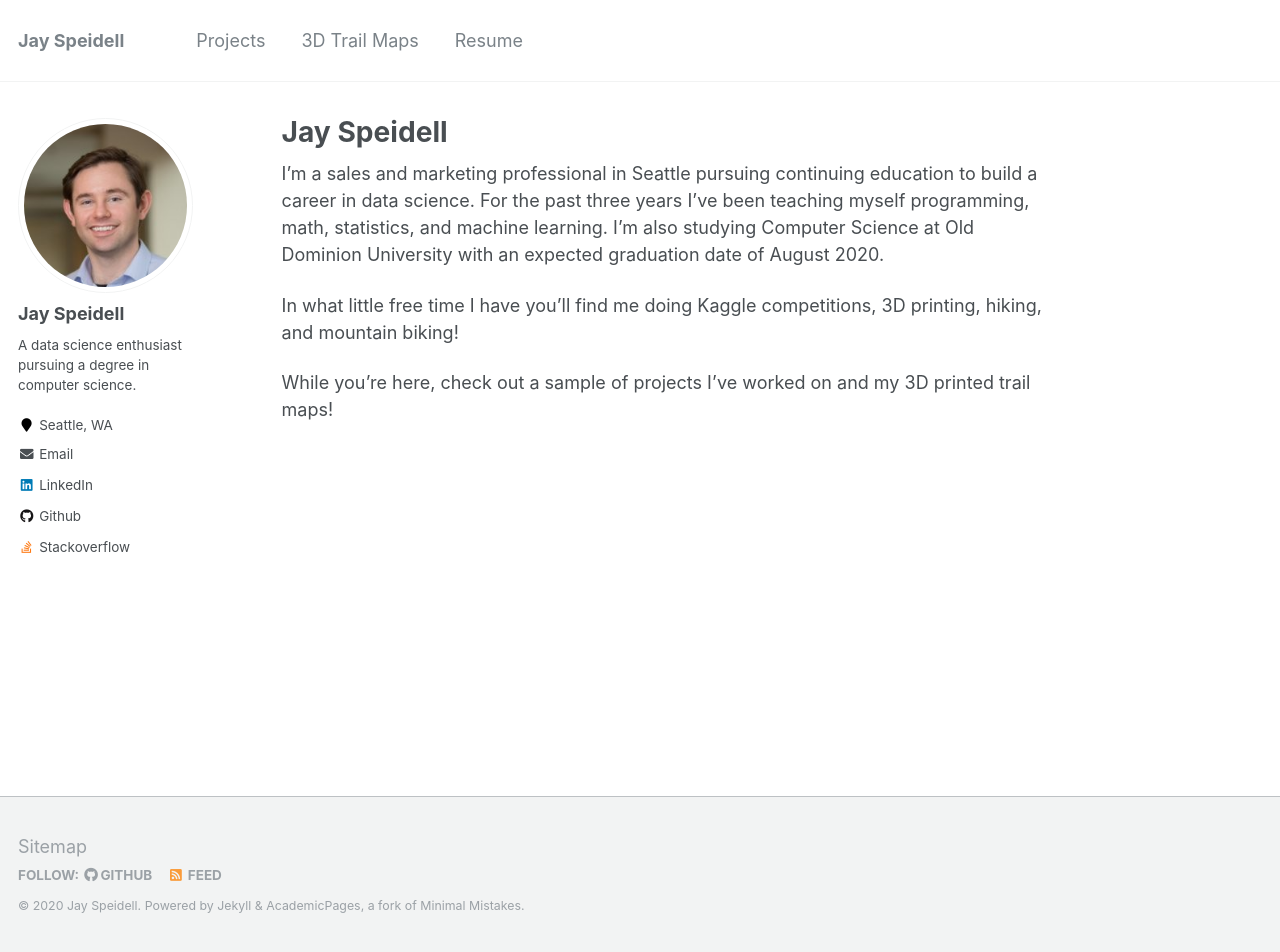
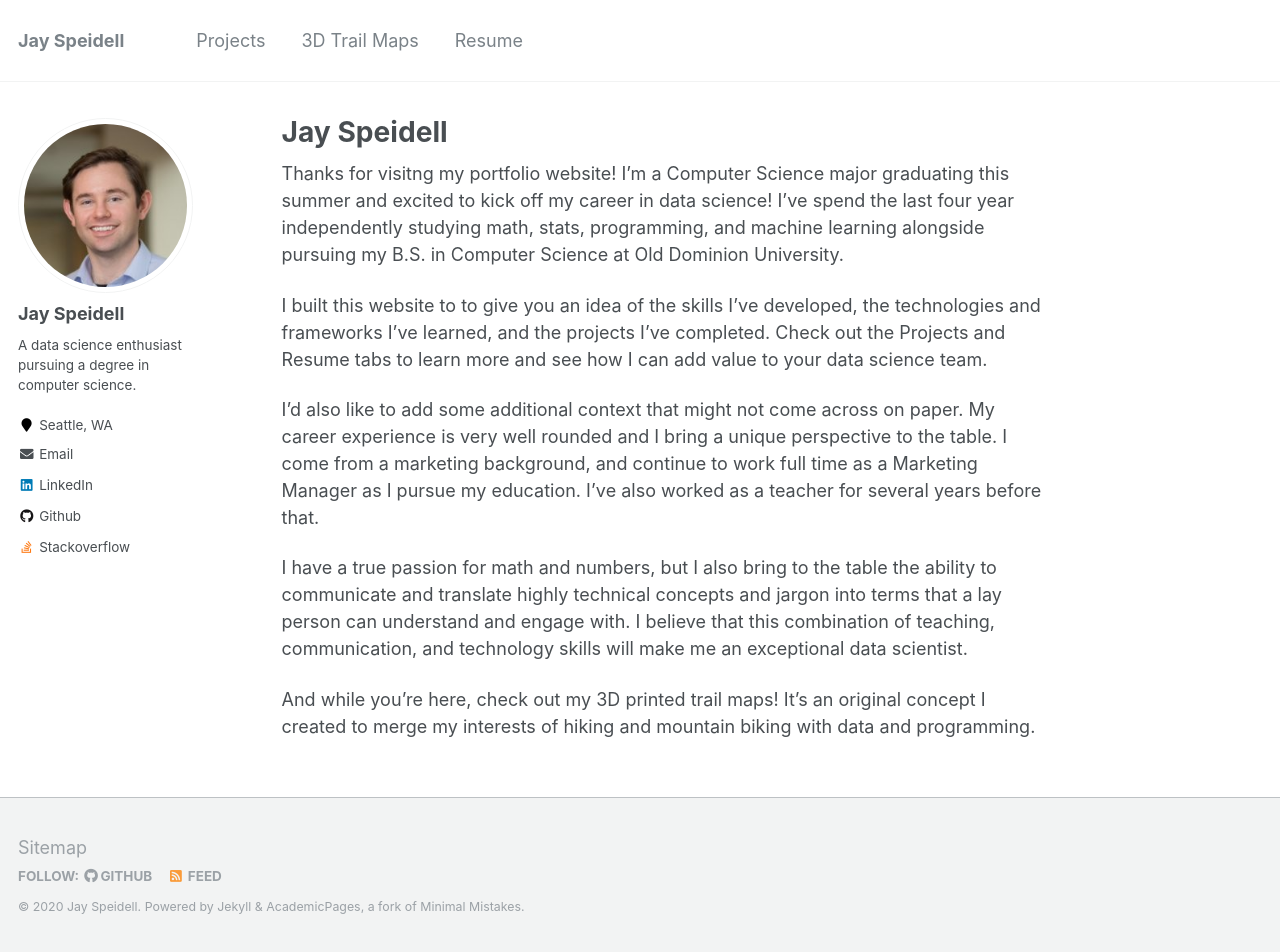
Before and after one commit to jayspeidell/jayspeidell.github.io, a Jekyll site: the page built from _pages/about.md, in a window 1280 px wide and 952 px high. Built offline with Jekyll 4.4.1, drawn with Linux system fonts in a browser that asks for light colours.

Commit message:
new intro page text

```diff
--- a/_pages/about.md
+++ b/_pages/about.md
@@ -8,8 +8,12 @@ redirect_from:
   - /about.html
 ---
 
-I'm a sales and marketing professional in Seattle pursuing continuing education to build a career in data science. For the past three years I've been teaching myself programming, math, statistics, and machine learning. I'm also studying Computer Science at Old Dominion University with an expected graduation date of August 2020.
+Thanks for visitng my portfolio website! I'm a Computer Science major graduating this summer and excited to kick off my career in data science! I've spend the last four year independently studying math, stats, programming, and machine learning alongside pursuing my B.S. in Computer Science at Old Dominion University.
 
-In what little free time I have you'll find me doing Kaggle competitions, 3D printing, hiking, and mountain biking!
+I built this website to to give you an idea of the skills I've developed, the technologies and frameworks I've learned, and the projects I've completed. Check out the Projects and Resume tabs to learn more and see how I can add value to your data science team.
 
-While you're here, check out a sample of projects I've worked on and my 3D printed trail maps!
+I'd also like to add some additional context that might not come across on paper. My career experience is very well rounded and I bring a unique perspective to the table. I come from a marketing background, and continue to work full time as a Marketing Manager as I pursue my education. I've also worked as a teacher for several years before that.
+
+I have a true passion for math and numbers, but I also bring to the table the ability to communicate and translate highly technical concepts and jargon into terms that a lay person can understand and engage with. I believe that this combination of teaching, communication, and technology skills will make me an exceptional data scientist.
+
+And while you're here, check out my 3D printed trail maps! It's an original concept I created to merge my interests of hiking and mountain biking with data and programming.
```
